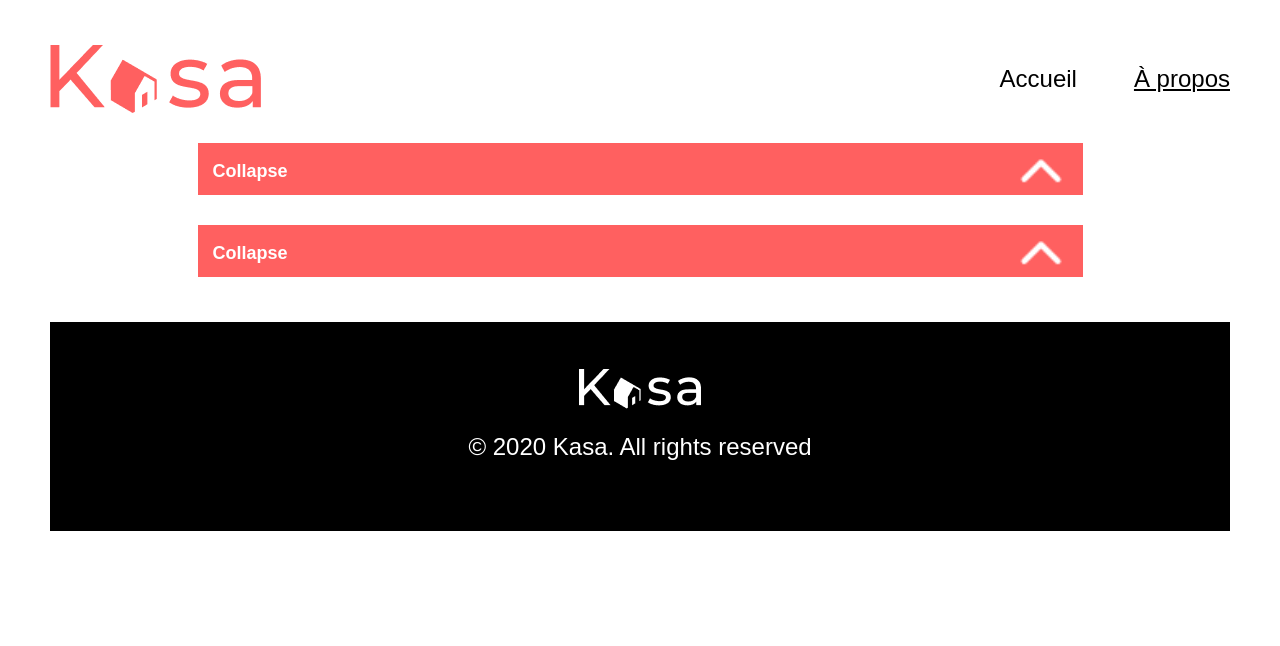
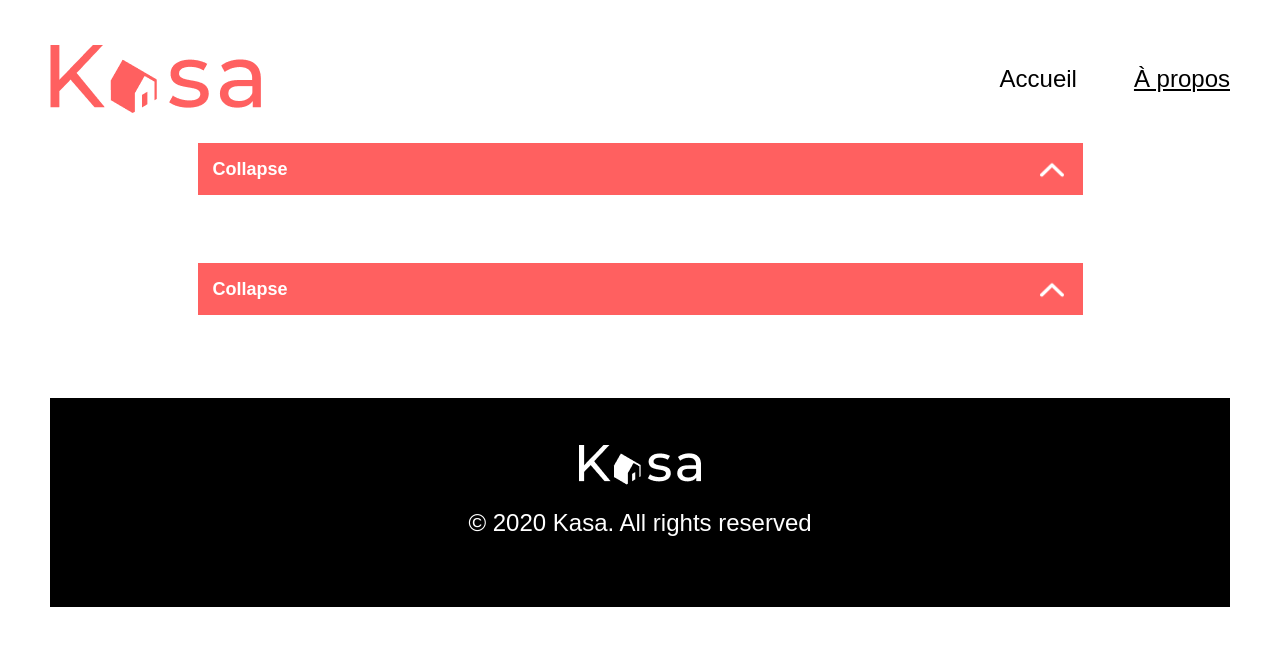
Before and after one commit to ClauLaff/projet5, a React (Vite) app: page /About in a window 1280 px wide. Shown: the top 646 px of the page. Built offline with nearby package versions, Linux system fonts and the light colour scheme.

Commit message:
Collapse avec animations

```diff
--- a/src/components/Collapse/Collapse.jsx
+++ b/src/components/Collapse/Collapse.jsx
@@ -7,16 +7,13 @@ function Collapse(){
 
    return isOpen?(
     <div className="collapse">
-            <div className="collapse-bar">
-                <p>Collapse</p>
-                <img src="/src/assets/open.png" alt="Ouvert" onClick={()=>setIsOpen(false)}/>
-            </div>
-            <p>Coucou!</p>
+        <button className="collapse-btn" onClick={()=>setIsOpen(false)}>Collapse<img className="open" src="src/assets/arrow.png"alt="ouvert"/></button>
+        <div className="collapse-content-open">Content</div>
     </div>
    ):(
-        <div className="collapse-bar">
-            <p>Collapse</p>
-            <img src="/src/assets/closed.png" alt="Fermé" onClick={()=>setIsOpen(true)}/>
+    <div className="collapse">
+        <button className="collapse-btn" onClick={()=>setIsOpen(true)}>Collapse<img className="closed" src="src/assets/arrow.png"alt="fermé"/></button>
+        <div className="collapse-content-closed">Content</div>
     </div>
    )
 }
--- a/src/components/Collapse/Collapse.scss
+++ b/src/components/Collapse/Collapse.scss
@@ -1,13 +1,56 @@
-@import '/src/styles/colors.scss';
-@import '/src/styles/fonts.scss';
+@import '../../styles/colors.scss';
+@import '../../styles/fonts.scss';
 
 
-.collapse-bar{
-    background-color: $red;
+.collapse{
     display:flex;
-    justify-content: space-between;
-    height:52px;
-    @include font-element;
-    padding:0 15px 0 15px;
+    flex-direction: column;
 
+    .collapse-btn{
+        background-color: $red;
+        border:none;
+        height:52px;
+        display:flex;
+        justify-content: space-between;
+        @include font-element;
+        padding:0 15px 0 15px;
+        align-items: center;
+
+        .open{
+            width:32px;
+            height:32px;
+            transform:rotate(0);
+            transition:transform 500ms;
+        }
+        .closed{
+            width:32px;
+            height:32px;
+            transform:rotate(180deg);
+            transition:transform 500ms;
+        }
+        &:active .open{
+            transform:rotate(180deg);
+        }
+        &:active .closed{
+            transform:rotate(O);
+        }
+        &:active+.collapse-content-open{
+            transform:scaleY(0);
+        }
+        &:active+.collapse-content-closed{
+            transform:scaleY(1);
+        }
+    }
+    .collapse-content-closed{
+        padding-top:20px;
+        transform-origin: 50% 0%;
+        transform:scaleY(0);
+        transition:transform 500ms ease-in-out;
+    }
+    .collapse-content-open{
+        padding-top:20px;
+        transform-origin: 50%0%;
+        transform:scaleY(1);
+        transition:transform 500ms ease-in-out;
+    }
 }
```
Also changed, not shown: src/assets/arrow.png (renamed from src/assets/open.png), src/assets/closed.png (deleted). Lines whose indentation alone changed are shown as unchanged.
